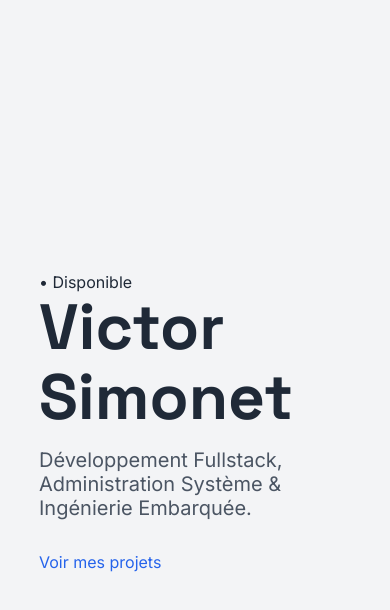
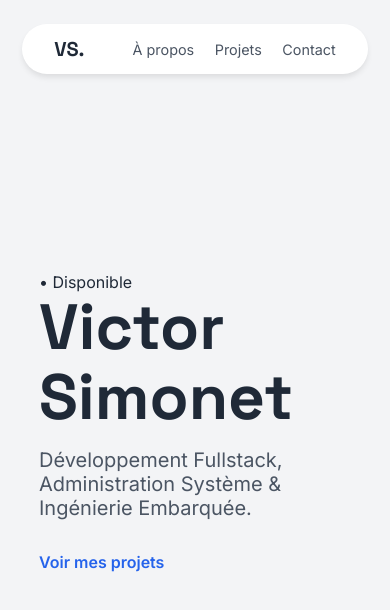
Before and after one commit to simonet4/VSPortfolio, a plain HTML site: page index.html in a window 390 px wide. Drawn offline with Linux system fonts and the light colour scheme.

Commit message:
Add responsive navbar to site layout
Introduced a fixed navigation bar at the top of the page in index.html, including logo and navigation links. Added corresponding CSS styles for layout, spacing, and hover effects in style.css to ensure a modern and accessible navbar design.

```diff
--- a/css/style.css
+++ b/css/style.css
@@ -37,4 +37,46 @@ p {
 a {
     color: #2563eb;
     text-decoration: none;
+    font-weight: 600;
 }
+
+/* Mise en page de la section navbar */
+.navbar {
+    position: fixed;
+    top: 0;
+    left: 0;
+    width: 100%;
+    padding: 1.5rem 0;
+    display: flex;
+    justify-content: center;
+    z-index: 100; /* Premier plan*/
+}
+
+/* Contenu du navbar */
+.nav-content {
+    background: white;
+    padding: 0.75rem 2rem;
+    border-radius: 9999px;
+    display: flex;
+    align-items: center;
+    gap: 2rem;
+    box-shadow: 0 4px 6px -1px rgba(0, 0, 0, 0.1);
+}
+
+.nav-logo {
+    font-family: 'Space Grotesk', sans-serif;
+    font-weight: 700;
+    font-size: 1.25rem;
+    color: #1f2937;
+}
+
+.nav-links a {
+    font-size: 0.9rem;
+    color: #4b5563;
+    font-weight: 500;
+    margin-left: 1rem;
+}
+
+.nav-links a:hover {
+    color: #2563eb;
+}
--- a/index.html
+++ b/index.html
@@ -10,6 +10,18 @@
     <link rel="stylesheet" href="css/style.css">
 </head>
 <body>
+
+    <nav class="navbar">
+        <div class="nav-content">
+            <a href="#home" class="nav-logo">VS.</a>
+
+            <div class="nav-links">
+                <a href="#about">À propos</a>
+                <a href="#projects">Projets</a>
+                <a href="#contact">Contact</a>
+            </div>
+        </div>
+    </nav>
 
     <main>
         <section id="home">
```
